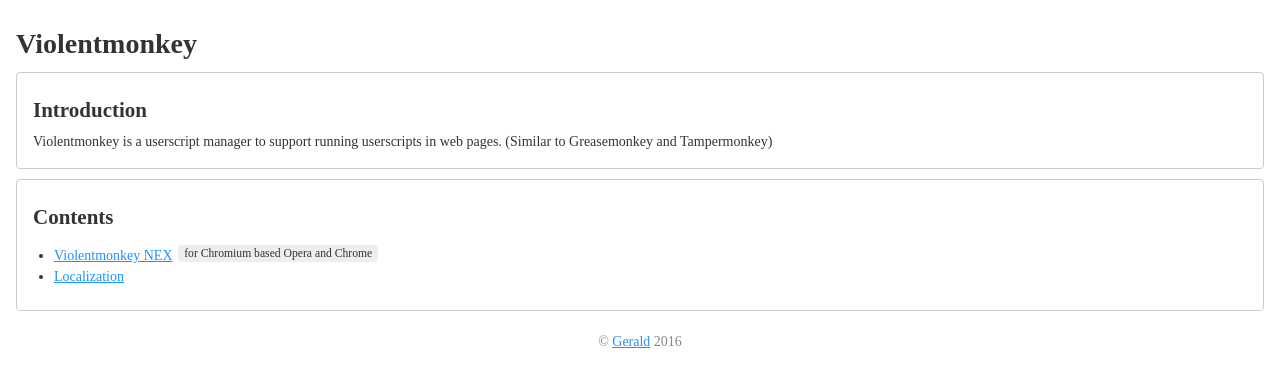
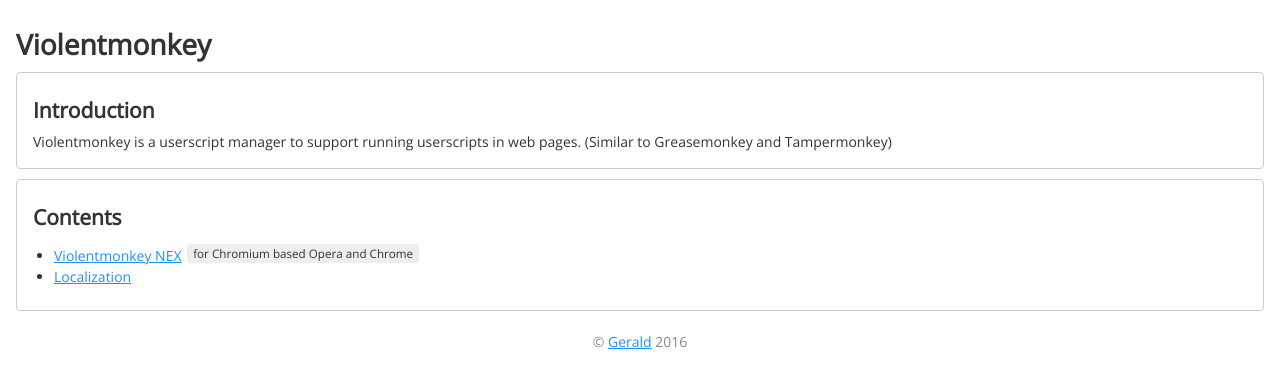
Before and after one commit to TheTimmenator/violentmonkey.github.io, a website: page src/index.jade in a window 1280 px wide. Drawn offline with nearby package versions, Linux system fonts and the light colour scheme; files that its build step writes are made by us from their sources.

Commit message:
feat: add google font

```diff
--- a/src/_base/base.jade
+++ b/src/_base/base.jade
@@ -3,6 +3,7 @@
   head
     block title
       title Violentmonkey
+    link(href='https://fonts.googleapis.com/css?family=Open+Sans' rel='stylesheet')
     link(rel='stylesheet' href='/style.css')
   body
     block content
--- a/src/style.less
+++ b/src/style.less
@@ -6,6 +6,7 @@
 body {
   padding: 16px;
   font-size: 14px;
+  font-family: 'Open Sans', sans-serif;
   line-height: 1.5;
   color: #333;
 }
```
